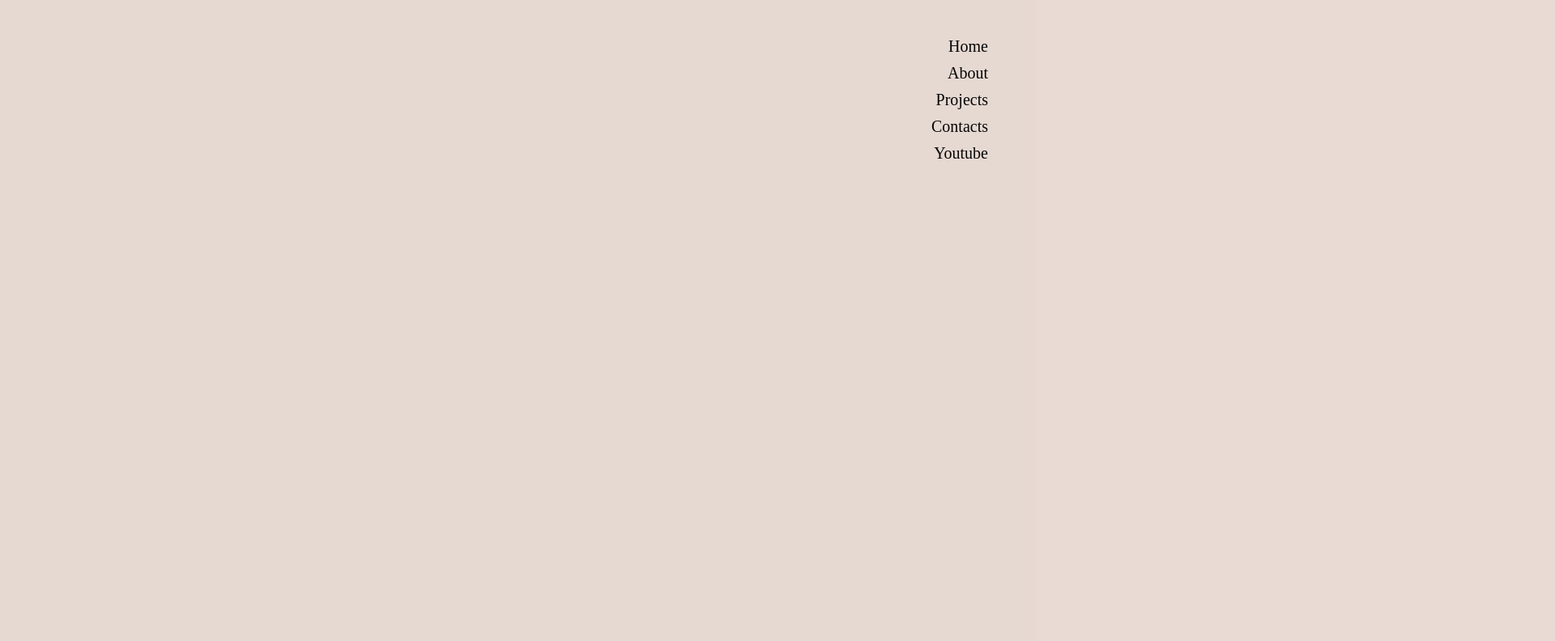
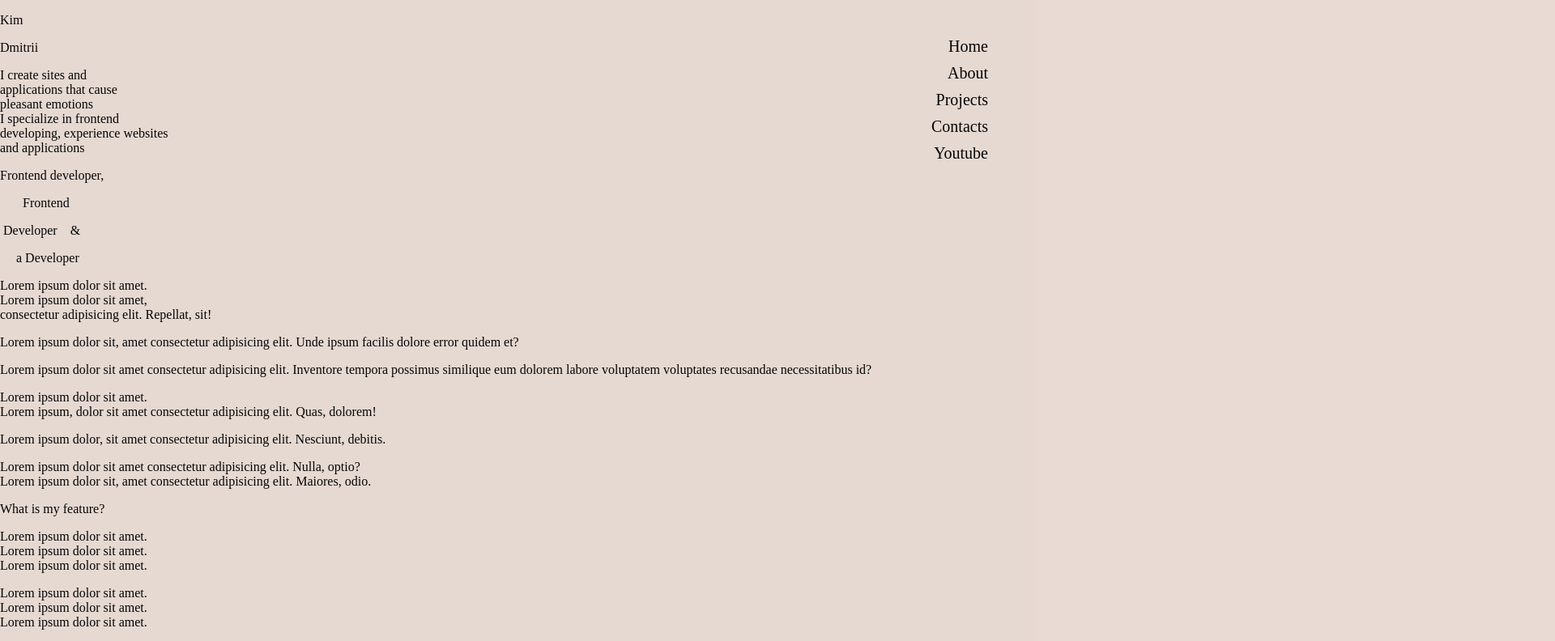
Before and after one commit to dkimd5/portfolioAppv2, a React (Create React App) app: page /about in a window 1280 px wide. Shown: the top 792 px of the page at 81% size, 1920 px wide, since content can reach past the window. Built offline with nearby package versions, Linux system fonts and the light colour scheme.

Commit message:
about content added

```diff
--- a/src/About/About.js
+++ b/src/About/About.js
@@ -1,11 +1,79 @@
 import React from 'react';
+import Footer from '../Footer/Footer';
+import GetInTouch from '../GetInTouch/GetInTouch';
 import Header from '../Header/Header';
 import './About.css';
+import flower from '../Assets/flower.svg';
 
 function About() {
     return (
         <div>
-            <Header />
+            <div className="about">
+                <Header />
+                <div className="about-container">
+                    <div className="container-text">
+                        <div className="container-inner-text1">
+                            <p>
+                                Kim
+                            </p>
+                        </div>
+                        <div className="container-inner-text2">
+                            <p>
+                                Dmitrii
+                            </p>
+                        </div>
+                    </div>
+                    <div className="container-quote container-quote1">
+                        I create sites and <br /> applications that cause <br /> pleasant emotions
+                    </div>
+                    <div className="container-quote container-quote2">
+                        I specialize in frontend <br /> developing, experience websites <br /> and applications
+                    </div>
+                    <div className="container-image"></div>
+                </div>
+                <div className="about-container2">
+                    <div className="about-container2-heading">
+                        <div className="about-text-lower">
+                            <p>Frontend developer,</p>
+                        </div>
+                        <div className="about-text-lower">
+                            <p>&nbsp;&nbsp;&nbsp;&nbsp;&nbsp;&nbsp;&nbsp;Frontend</p>
+                        </div>
+                        <div className="about-text-lower">
+                            <p>&nbsp;Developer&nbsp;&nbsp;&nbsp; &</p>
+                        </div>
+                        <div className="about-text-lower">
+                            <p>&nbsp;&nbsp;&nbsp;&nbsp; a Developer</p>
+                        </div>
+                    </div>
+                    <div className="about-container2-p">
+                        <p>Lorem ipsum dolor sit amet. <br /> Lorem ipsum dolor sit amet, <br /> consectetur adipisicing elit. Repellat, sit!</p>
+                        <p>Lorem ipsum dolor sit, amet consectetur adipisicing elit. Unde ipsum facilis dolore error quidem et?</p>
+                        <p className="about-container2-p-right">
+                            Lorem ipsum dolor sit amet consectetur adipisicing elit. Inventore tempora possimus similique eum dolorem labore voluptatem voluptates recusandae necessitatibus id?
+                        </p>
+                        <p>Lorem ipsum dolor sit amet. <br /> Lorem ipsum, dolor sit amet consectetur adipisicing elit. Quas, dolorem!</p>
+                        <p>Lorem ipsum dolor, sit amet consectetur adipisicing elit. Nesciunt, debitis.</p>
+                        <p>Lorem ipsum dolor sit amet consectetur adipisicing elit. Nulla, optio? <br /> Lorem ipsum dolor sit, amet consectetur adipisicing elit. Maiores, odio.</p>
+                    </div>
+                    <div className="about-container2-heading2">
+                        <div className="about-text-lower">
+                            <p>What is my feature?</p>
+                        </div>
+                    </div>
+                    <div className="about-container2-p">
+                        <p className="about-container2-p-right">
+                            Lorem ipsum dolor sit amet. <br /> Lorem ipsum dolor sit amet. <br /> Lorem ipsum dolor sit amet.
+                        </p>
+                        <p>Lorem ipsum dolor sit amet. <br /> Lorem ipsum dolor sit amet. <br /> Lorem ipsum dolor sit amet.</p>
+                    </div>
+                    <div className="about-container-flower">
+                        <img src={flower} alt="" />
+                    </div>
+                </div>
+                <GetInTouch />
+                <Footer />
+            </div>
         </div>
     )
 }
```
